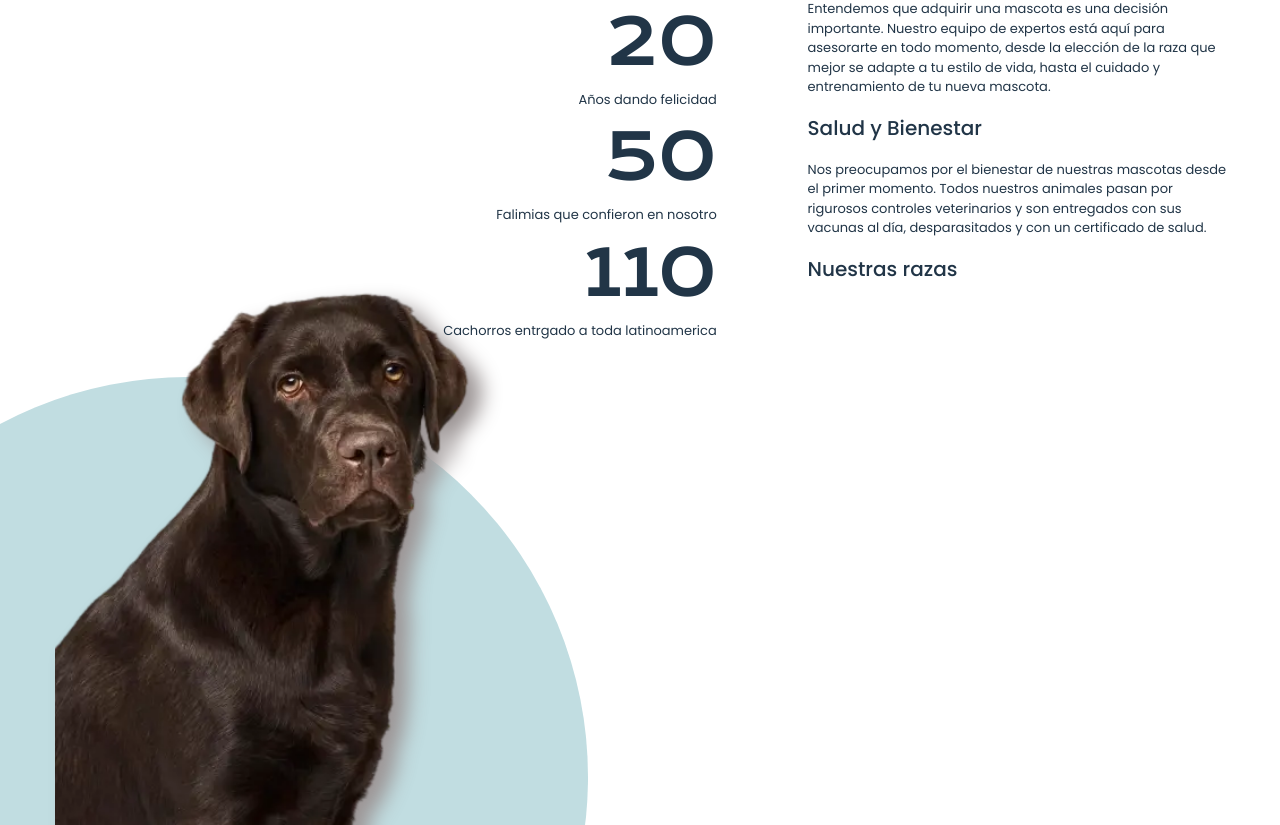
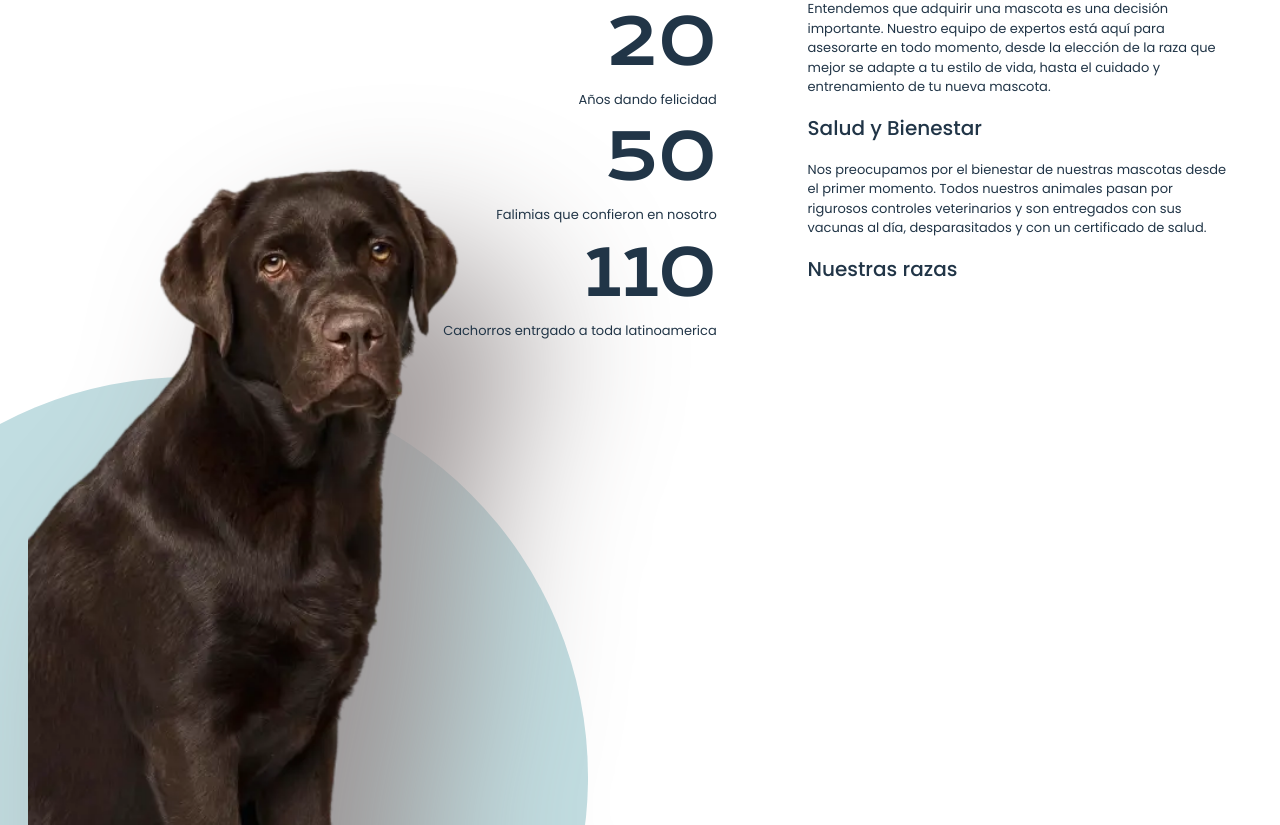
Before and after one commit to JONAAVILA/pets-in-react, a React (Vite) app: page / in a window 1280 px wide. Shown: the part 995-1820 px from the top of the page. Built offline with nearby package versions, Linux system fonts and the light colour scheme.

Commit message:
labrador fixed animation

```diff
--- a/package.json
+++ b/package.json
@@ -12,7 +12,8 @@
   "dependencies": {
     "@tabler/icons-react": "^3.5.0",
     "react": "^18.2.0",
-    "react-dom": "^18.2.0"
+    "react-dom": "^18.2.0",
+    "react-intersection-observer": "^9.10.2"
   },
   "devDependencies": {
     "@types/react": "^18.2.66",
--- /dev/null
+++ b/src/components/counter/Counter.jsx
@@ -0,0 +1,35 @@
+import { useEffect, useState } from "react";
+import { useInView } from "react-intersection-observer";
+
+export default function Counter({targer}){
+    const [ count, setCount ] = useState(0)
+    const { ref, inView } = useInView({
+        triggerOnce:true,
+        threshold:0.1
+    })
+
+    useEffect(()=>{
+        if(inView){
+            let start = 0
+            const target = parseInt(targer)
+            const duration = 2000
+            const intervalTime = duration / target
+
+            const interval = setInterval(()=>{
+                start += 1
+                setCount(start)
+                if(start === target){
+                    clearInterval(interval)
+                }
+            }, intervalTime)
+
+            return ()=>clearInterval(interval)
+        }
+    },[inView])
+
+    return(
+        <>
+            <span ref={ref} >{count}</span>
+        </>
+    )
+}
--- a/src/views/info/Home.css
+++ b/src/views/info/Home.css
@@ -11,7 +11,6 @@
 }
 .circle_home{
     position: absolute;
-    overflow: hidden;
     width: 100px;
     height: 100px;
     bottom: 30%;
@@ -22,12 +21,12 @@
     transition: transform 1.2s ease;
 }
 .labrador{
+    opacity: .2;
+    left: 30%;
+    bottom: 15%;
+    width: 60%;
     position: absolute;
-    left:-25px;
-    opacity: .2;
-    bottom: 8%;
-    width: 40%;
-    filter: drop-shadow(15px 10px 10px #9c9595);
+    filter: drop-shadow(10px 10px 10px #9c9595);
     transition:all 600ms ease;
 }
 .off_labrador{
--- a/src/views/info/Home.jsx
+++ b/src/views/info/Home.jsx
@@ -1,5 +1,6 @@
 import './Home.css'
 import labrador from '../../assets/labrador.webp'
+import Counter from '../../components/counter/Counter';
 
 export default function Home({clas}){
 
@@ -8,18 +9,19 @@ export default function Home({clas}){
     return(
         <>
         <div className="container_info">
-            <div className={`circle_home ${clas}_home`} />
-            <img className={`labrador ${clas}_labrador`} src={labrador}/>
+            <div className={`circle_home ${clas}_home`} >
+                <img className={`labrador ${clas}_labrador`} src={labrador}/>
+            </div>
             <div className="box_left" >
                 <h1>¿PORQUÉ ELEGIRNOS?</h1>
                 <h2>Asesoramiento Profesional</h2>
                 <p>Trabajamos exclusivamente con criadores certificados y reconocidos a nivel nacional e internacional. Cada una de nuestras mascotas cuenta con un pedigree oficial que respalda su pureza y linaje.</p>
                 <div className='box_contador' >
-                    <span>20</span>
+                    <Counter targer='20' />
                     <p>Años dando felicidad</p>
-                    <span>50</span>
+                    <Counter targer='50' />
                     <p>Falimias que confieron en nosotro</p>
-                    <span>110</span>
+                    <Counter targer='110' />
                     <p>Cachorros entrgado a toda latinoamerica</p>
                 </div>
             </div>
```
Also changed, not shown: 1 other file (tests, documents, lock files or other folders).
